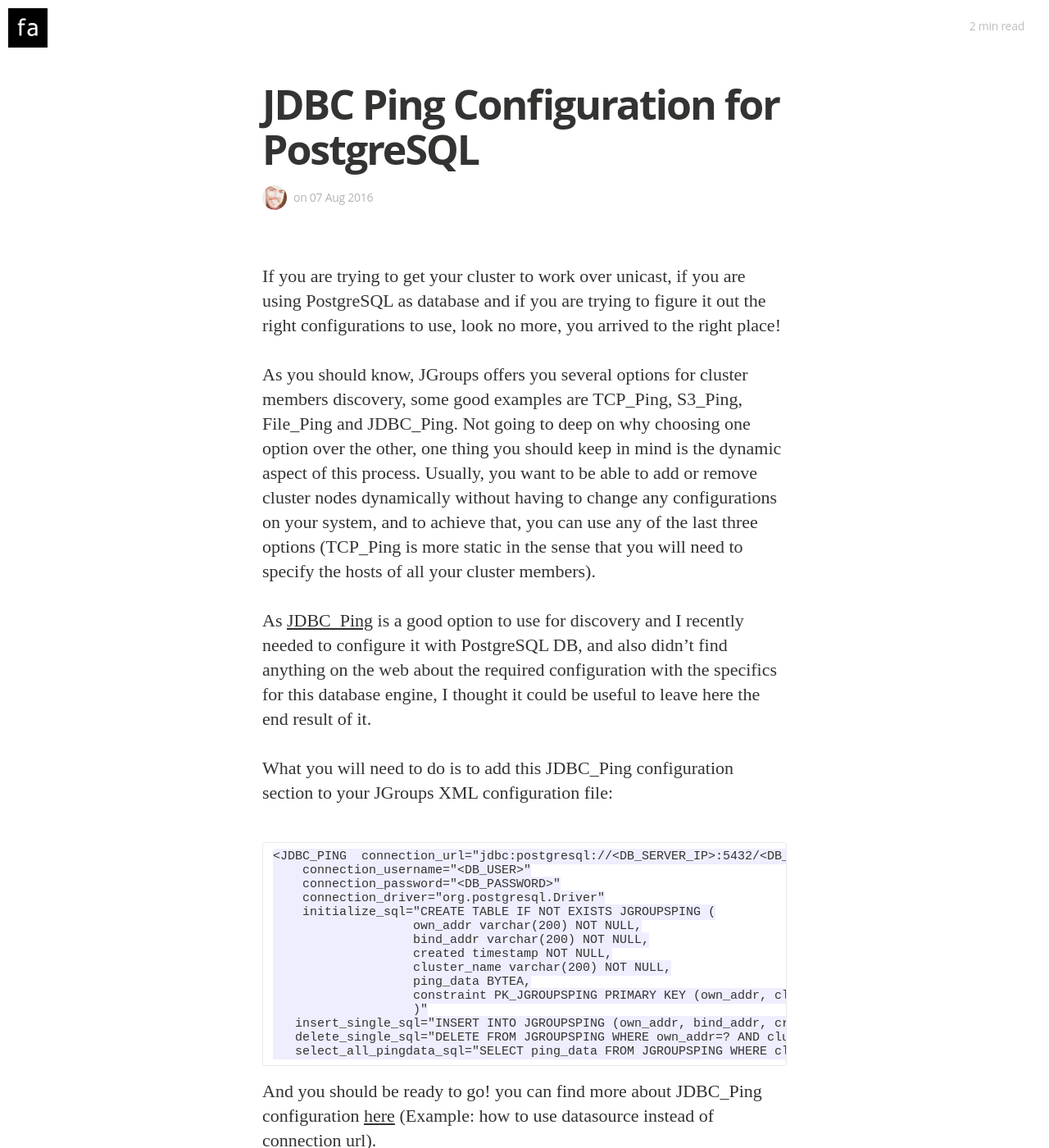
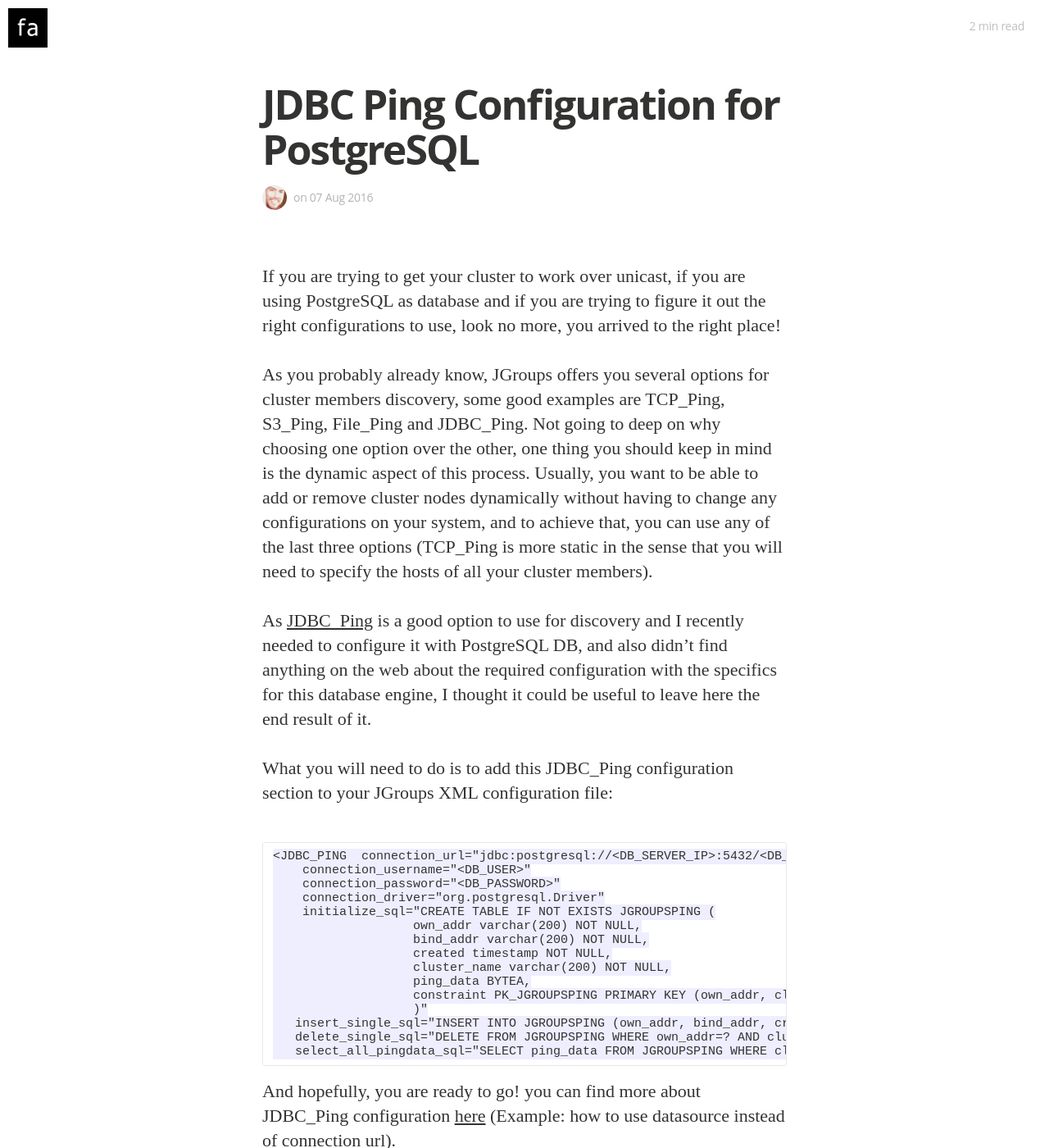
Before and after one commit to fafonso/fafonso.github.io, a Jekyll site: the page built from _posts/2016-08-07-jgroups-with-postgresql.markdown, in a window 1280 px wide and 1400 px high. Shown: the whole window at 82% size. Built offline with Jekyll 4.4.1, drawn with Linux system fonts in a browser that asks for light colours; nearby versions of some CDN libraries; some web fonts are replaced.

Commit message:
Improve post text

```diff
--- a/_posts/2016-08-07-jgroups-with-postgresql.markdown
+++ b/_posts/2016-08-07-jgroups-with-postgresql.markdown
@@ -8,7 +8,7 @@ tags: regular
 
 If you are trying to get your cluster to work over unicast, if you are using PostgreSQL as database and if you are trying to figure it out the right configurations to use, look no more, you arrived to the right place!
 
-As you should know, JGroups offers you several options for cluster members discovery, some good examples are TCP_Ping, S3_Ping, File_Ping and JDBC_Ping. Not going to deep on why choosing one option over the other, one thing you should keep in mind is the dynamic aspect of this process. Usually, you want to be able to add or remove cluster nodes dynamically without having to change any configurations on your system, and to achieve that, you can use any of the last three options (TCP_Ping is more static in the sense that you will need to specify the hosts of all your cluster members).
+As you probably already know, JGroups offers you several options for cluster members discovery, some good examples are TCP_Ping, S3_Ping, File_Ping and JDBC_Ping. Not going to deep on why choosing one option over the other, one thing you should keep in mind is the dynamic aspect of this process. Usually, you want to be able to add or remove cluster nodes dynamically without having to change any configurations on your system, and to achieve that, you can use any of the last three options (TCP_Ping is more static in the sense that you will need to specify the hosts of all your cluster members).
 
 As [JDBC_Ping](http://www.jgroups.org/manual/html/protlist.html#d0e5196) is a good option to use for discovery and I recently needed to configure it with PostgreSQL DB, and also didn't find anything on the web about the required configuration with the specifics for this database engine, I thought it could be useful to leave here the end result of it.
 
@@ -32,4 +32,4 @@ What you will need to do is to add this JDBC_Ping configuration section to your
        select_all_pingdata_sql="SELECT ping_data FROM JGROUPSPING WHERE cluster_name=?" />
 
 
-And you should be ready to go! you can find more about JDBC_Ping configuration [here](https://developer.jboss.org/wiki/JDBCPING?_sscc=t) (Example: how to use datasource instead of connection url).
+And hopefully, you are ready to go! you can find more about JDBC_Ping configuration [here](https://developer.jboss.org/wiki/JDBCPING?_sscc=t) (Example: how to use datasource instead of connection url).
```
